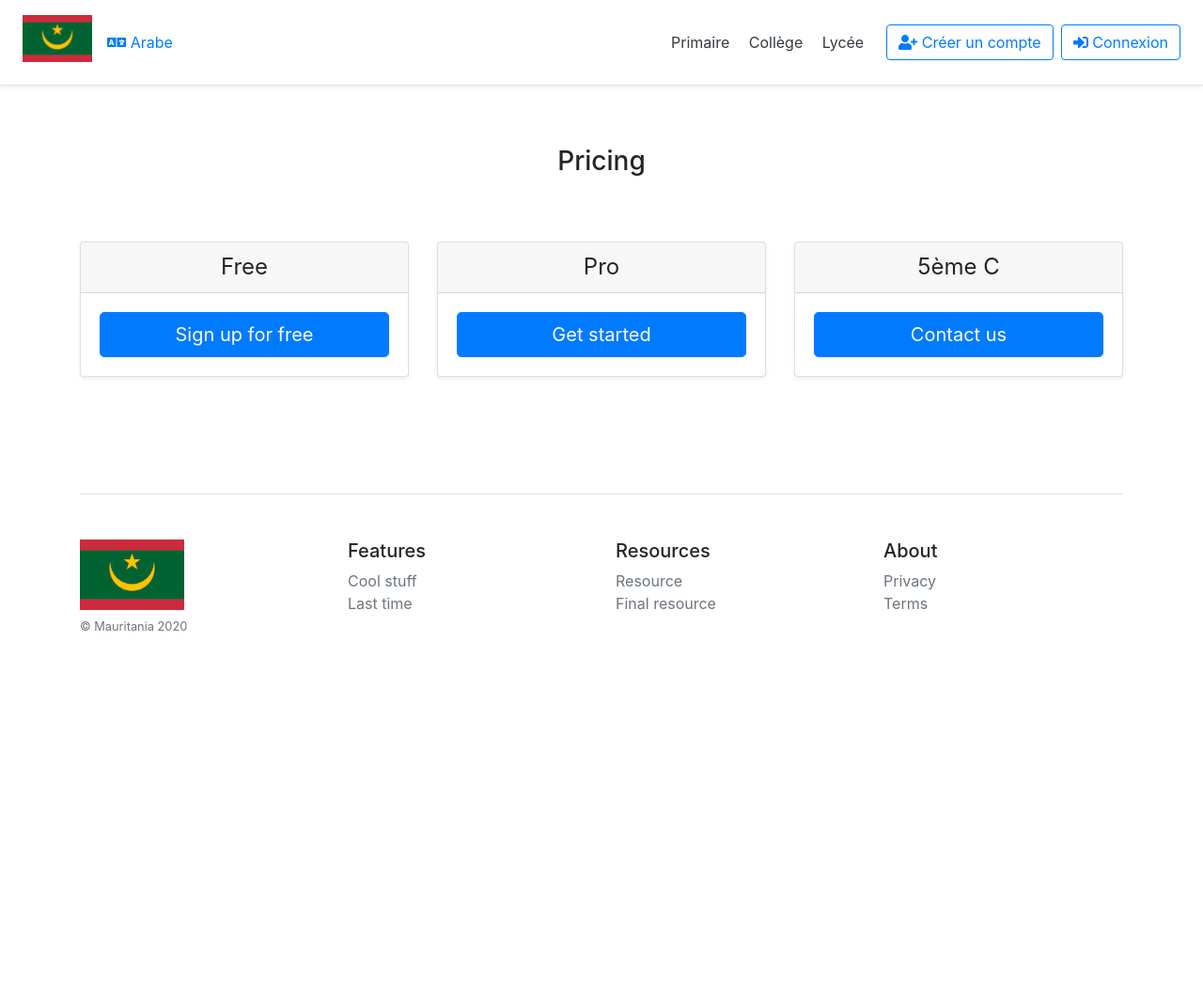
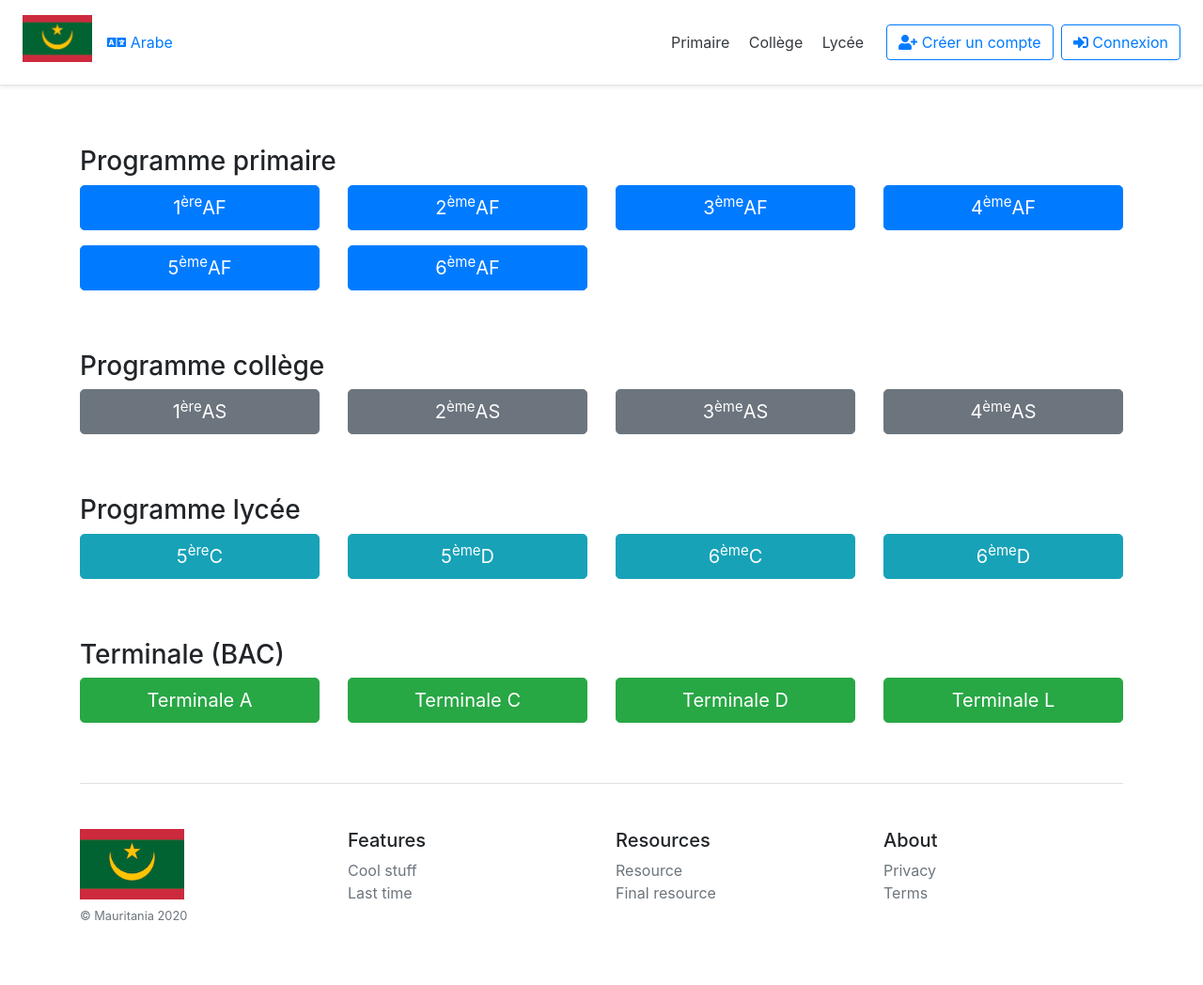
Before and after one commit to bechir/courat, a Symfony app: template templates/default/index.html.twig in a window 1280 px wide. Shown: the whole page at 94% size. Before the commit the page ends 671 px from the top, so only its background shows below. Run offline with Twig, Linux system fonts and the light colour scheme; the template is opened without the code that fills it, so the values that code supplies are empty; some libraries are stand-ins or nearby versions.

Commit message:
homepage desing

```diff
--- a/templates/default/index.html.twig
+++ b/templates/default/index.html.twig
@@ -3,41 +3,88 @@
 {% block title %}{{ App.name }} &ndash; Cours de soutien en Mauritanie{% endblock %}
 
 {% block main %}
-<div class="pricing-header px-3 py-3 pt-md-5 pb-md-4 mx-auto text-center">
-    <h1 class="h3">Pricing</h1>
-
+<div class="program">
+    <div class="pricing-header pt-md-5">
+        <h1 class="h3">Programme primaire</h1>
+    </div>
+    <div class="row">
+        <div class="col-md-3 col-sm-4 col-6 mb-3">
+            <button type="button" class="btn btn-lg btn-block btn-primary">1<sup>ère</sup>AF</button>
+        </div>
+        <div class="col-md-3 col-sm-4 col-6 mb-3">
+            <button type="button" class="btn btn-lg btn-block btn-primary">2<sup>ème</sup>AF</button>
+        </div>
+        <div class="col-md-3 col-sm-4 col-6 mb-3">
+            <button type="button" class="btn btn-lg btn-block btn-primary">3<sup>ème</sup>AF</button>
+        </div>
+        <div class="col-md-3 col-sm-4 col-6 mb-3">
+            <button type="button" class="btn btn-lg btn-block btn-primary">4<sup>ème</sup>AF</button>
+        </div>
+        <div class="col-md-3 col-sm-4 col-6 mb-3">
+            <button type="button" class="btn btn-lg btn-block btn-primary">5<sup>ème</sup>AF</button>
+        </div>
+        <div class="col-md-3 col-sm-4 col-6 mb-3">
+            <button type="button" class="btn btn-lg btn-block btn-primary">6<sup>ème</sup>AF</button>
+        </div>
+    </div>
 </div>
 
-
-      <div class="card-deck mb-3 text-center">
-        <div class="card mb-4 shadow-sm">
-          <div class="card-header">
-            <h4 class="my-0 font-weight-normal">Free</h4>
+<div class="program">
+    <div class="pricing-header pt-md-5">
+        <h1 class="h3">Programme collège</h1>
     </div>
-          <div class="card-body">
-
-
-            <button type="button" class="btn btn-lg btn-block btn-primary">Sign up for free</button>
+    <div class="row">
+        <div class="col-md-3 col-sm-4 col-6 mb-3">
+            <button type="button" class="btn btn-lg btn-block btn-secondary">1<sup>ère</sup>AS</button>
+        </div>
+        <div class="col-md-3 col-sm-4 col-6 mb-3">
+            <button type="button" class="btn btn-lg btn-block btn-secondary">2<sup>ème</sup>AS</button>
+        </div>
+        <div class="col-md-3 col-sm-4 col-6 mb-3">
+            <button type="button" class="btn btn-lg btn-block btn-secondary">3<sup>ème</sup>AS</button>
+        </div>
+        <div class="col-md-3 col-sm-4 col-6 mb-3">
+            <button type="button" class="btn btn-lg btn-block btn-secondary">4<sup>ème</sup>AS</button>
         </div>
     </div>
-        <div class="card mb-4 shadow-sm">
-          <div class="card-header">
-            <h4 class="my-0 font-weight-normal">Pro</h4>
 </div>
-          <div class="card-body">
 
-
-            <button type="button" class="btn btn-lg btn-block btn-primary">Get started</button>
+<div class="program">
+    <div class="pricing-header pt-md-5">
+        <h1 class="h3">Programme lycée</h1>
+    </div>
+    <div class="row">
+        <div class="col-md-3 col-sm-4 col-6 mb-3">
+            <button type="button" class="btn btn-lg btn-block btn-info">5<sup>ère</sup>C</button>
+        </div>
+        <div class="col-md-3 col-sm-4 col-6 mb-3">
+            <button type="button" class="btn btn-lg btn-block btn-info">5<sup>ème</sup>D</button>
+        </div>
+        <div class="col-md-3 col-sm-4 col-6 mb-3">
+            <button type="button" class="btn btn-lg btn-block btn-info">6<sup>ème</sup>C</button>
+        </div>
+        <div class="col-md-3 col-sm-4 col-6 mb-3">
+            <button type="button" class="btn btn-lg btn-block btn-info">6<sup>ème</sup>D</button>
         </div>
     </div>
-        <div class="card mb-4 shadow-sm">
-          <div class="card-header">
-            <h4 class="my-0 font-weight-normal">5ème C</h4>
 </div>
-          <div class="card-body">
 
-
-            <button type="button" class="btn btn-lg btn-block btn-primary">Contact us</button>
+<div class="program">
+    <div class="pricing-header pt-md-5">
+        <h1 class="h3">Terminale (BAC)</h1>
+    </div>
+    <div class="row">
+        <div class="col-md-3 col-sm-4 col-6 mb-3">
+            <button type="button" class="btn btn-lg btn-block btn-success">Terminale A</button>
+        </div>
+        <div class="col-md-3 col-sm-4 col-6 mb-3">
+            <button type="button" class="btn btn-lg btn-block btn-success">Terminale C</button>
+        </div>
+        <div class="col-md-3 col-sm-4 col-6 mb-3">
+            <button type="button" class="btn btn-lg btn-block btn-success">Terminale D</button>
+        </div>
+        <div class="col-md-3 col-sm-4 col-6 mb-3">
+            <button type="button" class="btn btn-lg btn-block btn-success">Terminale L</button>
         </div>
     </div>
 </div>
```
Also changed, not shown: README.md (added). Lines whose indentation alone changed are shown as unchanged.
